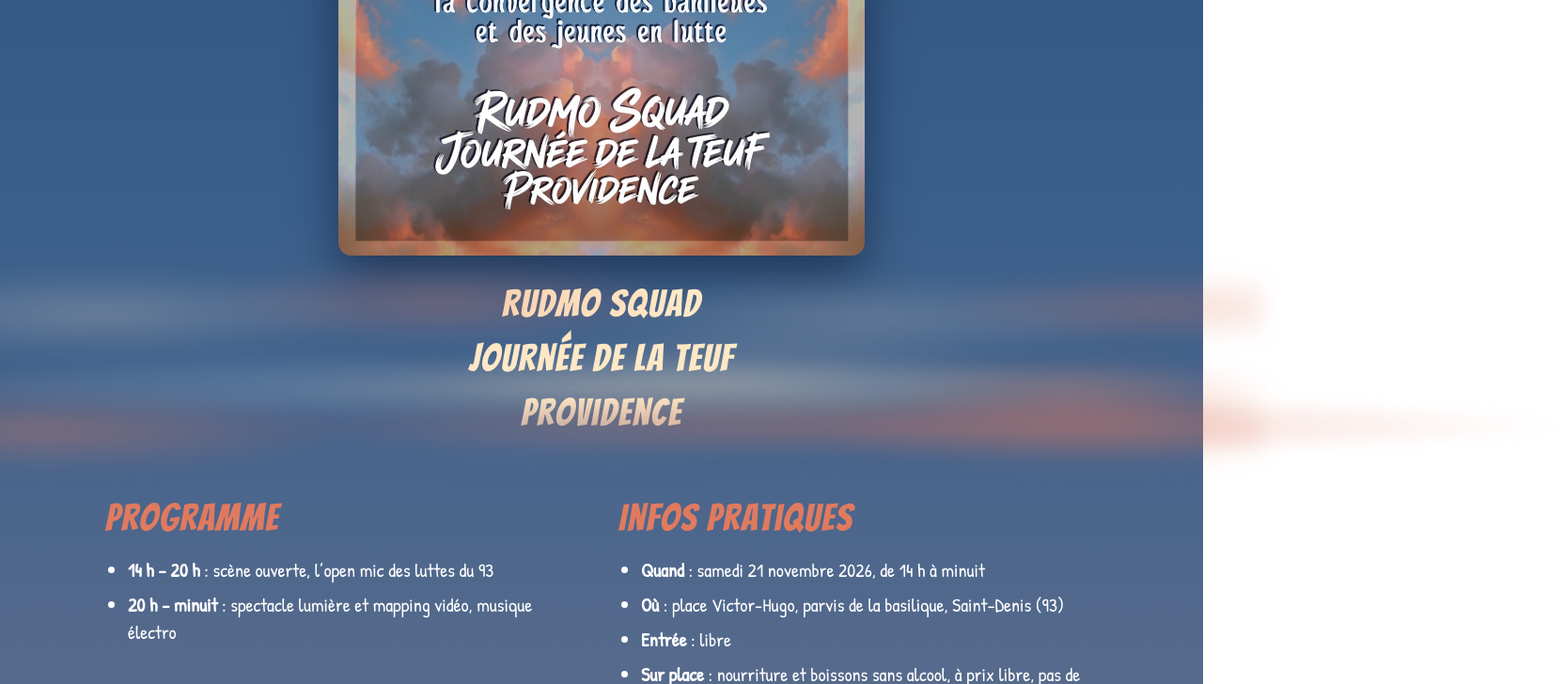
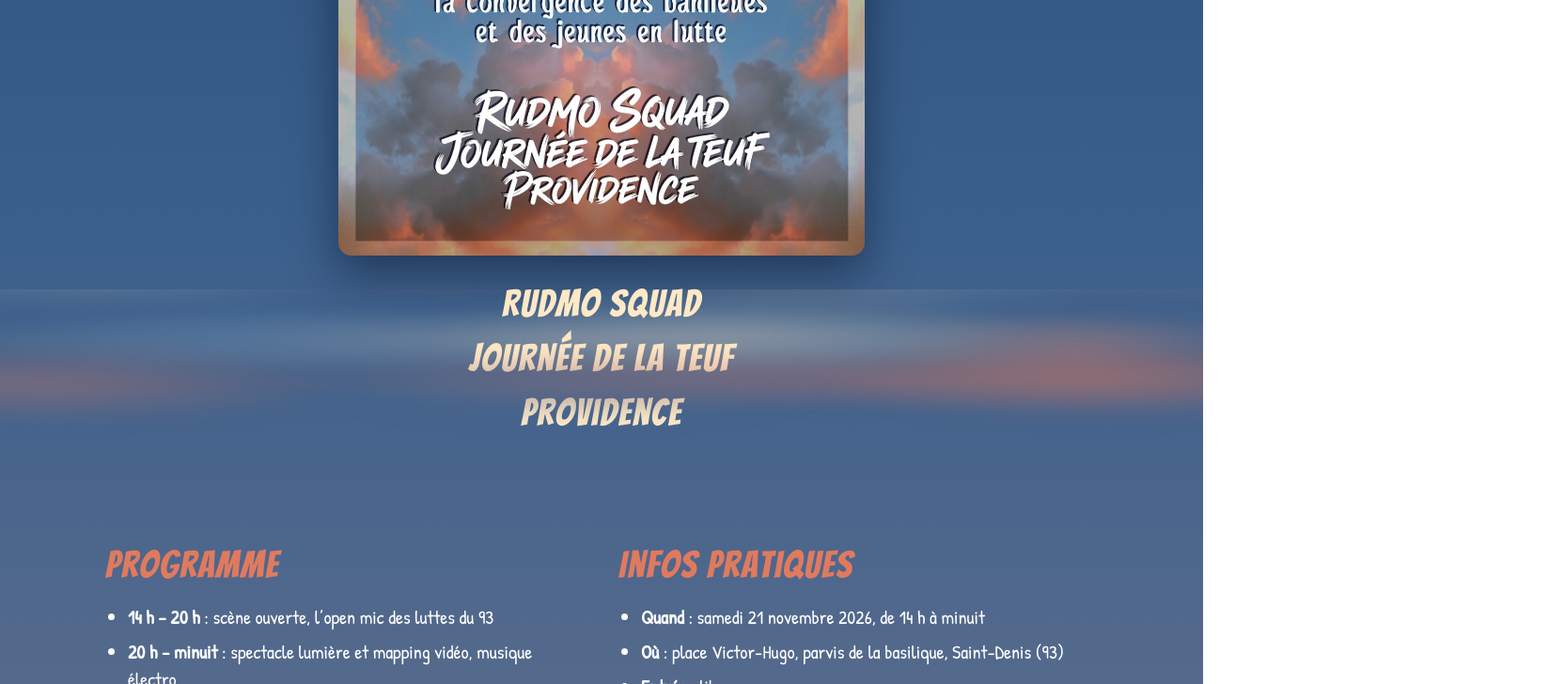
Before and after one commit to Krbntek/festival-engagement-accueil, a plain HTML site: page index.html in a window 1280 px wide. Shown: the part 468-1196 px from the top of the page at 94% size, 1664 px wide, since content can reach past the window. Drawn offline with Linux system fonts and the light colour scheme.

Commit message:
Nuages : pas de débordement horizontal
Co-Authored-By: Claude Haiku 5.5 <noreply@anthropic.com>

```diff
--- a/index.html
+++ b/index.html
@@ -15,7 +15,7 @@
            linear-gradient(180deg, #2c4f7c 0%, #3a5f8c 30%, #5d6d8c 58%, #7d6a7e 78%, var(--night) 100%) no-repeat; }
   body { margin:0; color:var(--white); font-family:"Patrick Hand", "Helvetica Neue", sans-serif; font-size:20px; line-height:1.45; background:transparent; }
   /* nuages : bandes floues au-dessus du dégradé */
-  .clouds { position:relative; height:120px; margin-top:-120px; pointer-events:none; overflow:visible; }
+  .clouds { position:relative; height:220px; margin-top:-170px; pointer-events:none; overflow:hidden; }
   .clouds::before, .clouds::after { content:""; position:absolute; left:-10%; right:-10%; height:70px; border-radius:50%;
     background:radial-gradient(closest-side, rgba(255,233,199,.28), transparent); filter:blur(6px); }
   .clouds::before { top:20px; }
```
